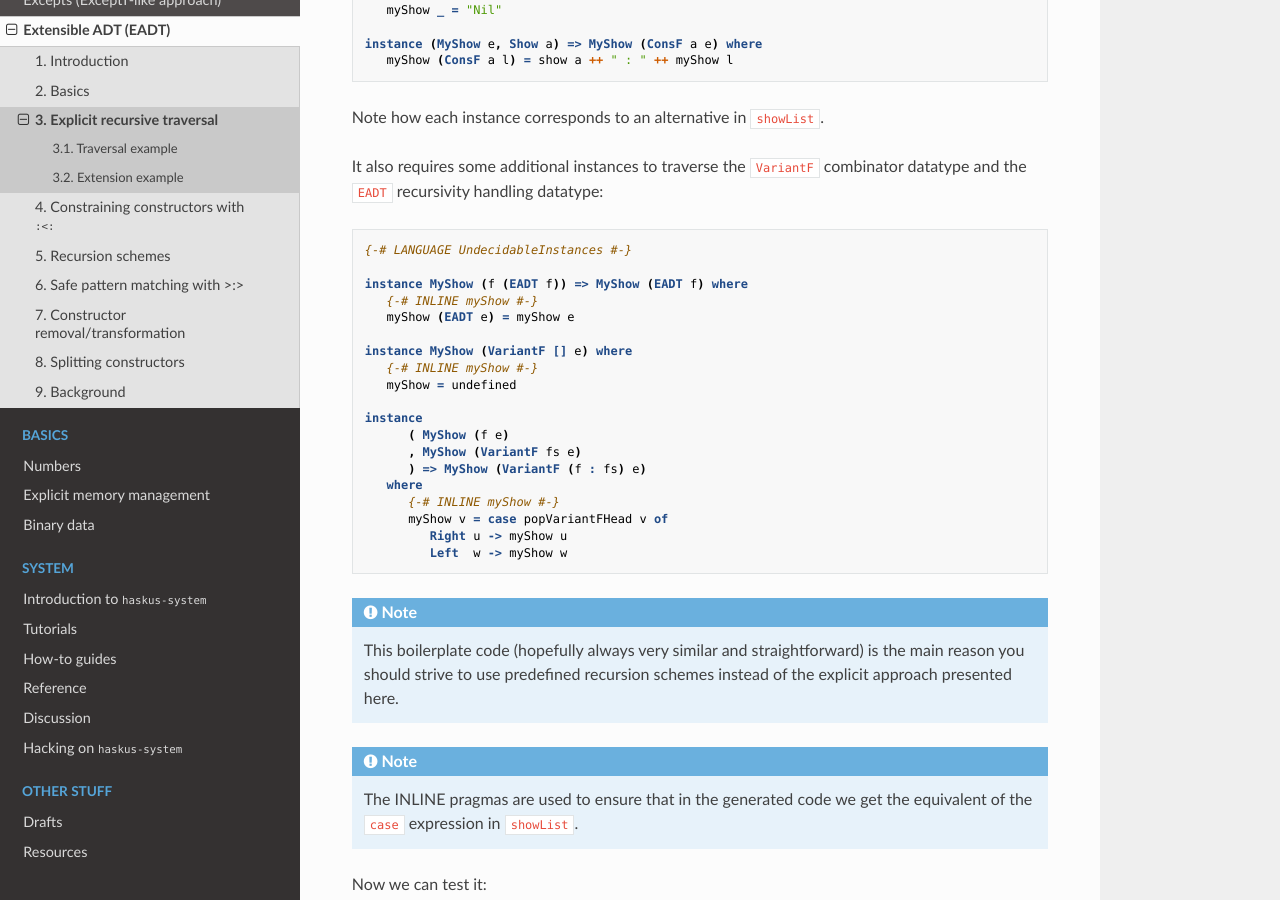
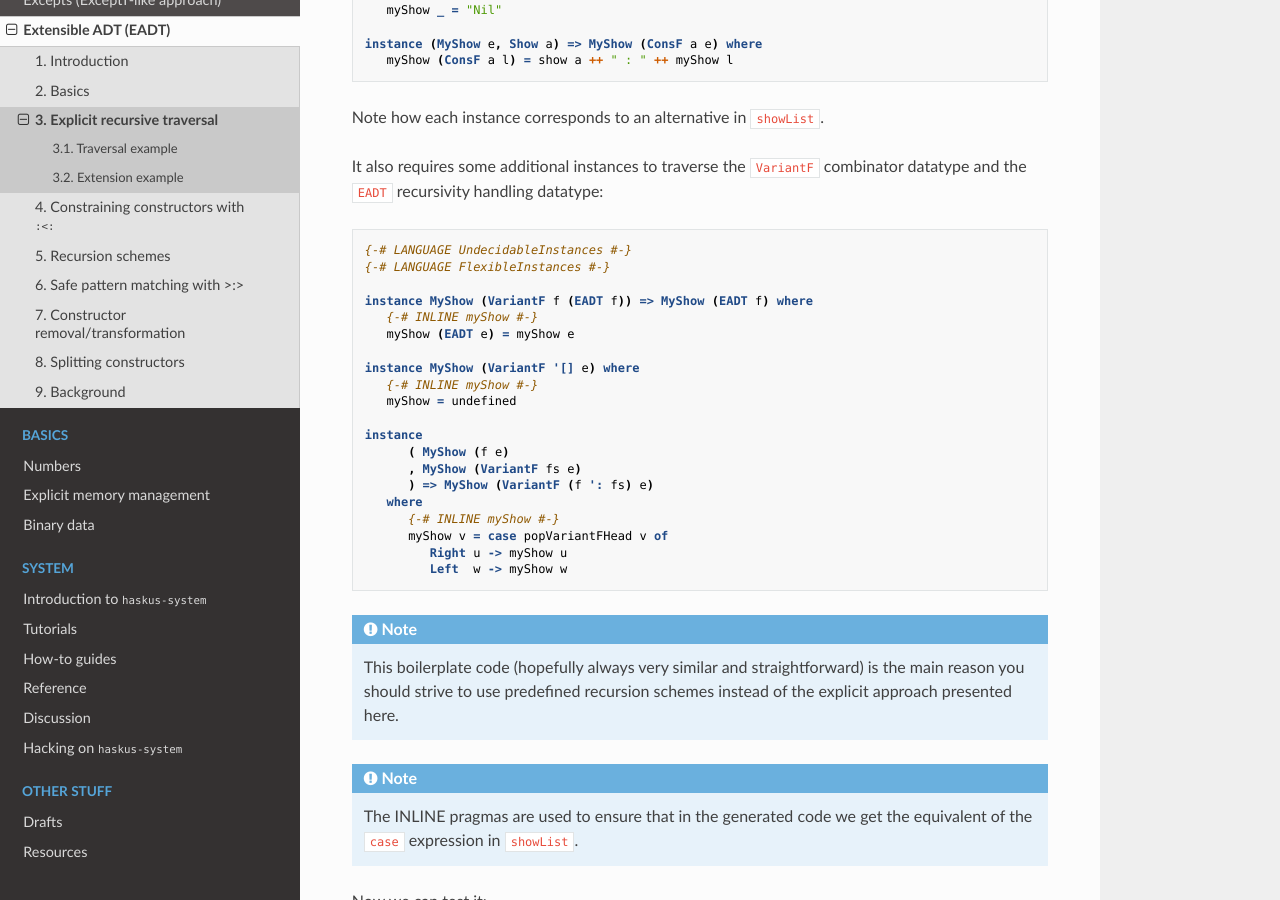
Before and after one commit to haskus/haskus-manual, a Sphinx documentation site: the page built from source/eadt/explicit_traversal.rst, in a window 1280 px wide and 900 px high, scrolled down 940 px. Built offline with Sphinx 7.4.7 and the Read the Docs theme 2.0.0, drawn with Linux system fonts in a browser that asks for light colours; pages that are not in the unit, such as notebooks, are missing from menus.

Commit message:
Fix EADT example (#4)

```diff
--- a/source/eadt/explicit_traversal.rst
+++ b/source/eadt/explicit_traversal.rst
@@ -63,19 +63,20 @@ combinator datatype and the ``EADT`` recursivity handling datatype:
 .. code:: haskell
 
    {-# LANGUAGE UndecidableInstances #-}
+   {-# LANGUAGE FlexibleInstances #-}
 
-   instance MyShow (f (EADT f)) => MyShow (EADT f) where
+   instance MyShow (VariantF f (EADT f)) => MyShow (EADT f) where
       {-# INLINE myShow #-}
       myShow (EADT e) = myShow e
 
-   instance MyShow (VariantF [] e) where
+   instance MyShow (VariantF '[] e) where
       {-# INLINE myShow #-}
       myShow = undefined
 
    instance
          ( MyShow (f e)
          , MyShow (VariantF fs e)
-         ) => MyShow (VariantF (f : fs) e)
+         ) => MyShow (VariantF (f ': fs) e)
       where
          {-# INLINE myShow #-}
          myShow v = case popVariantFHead v of
```
